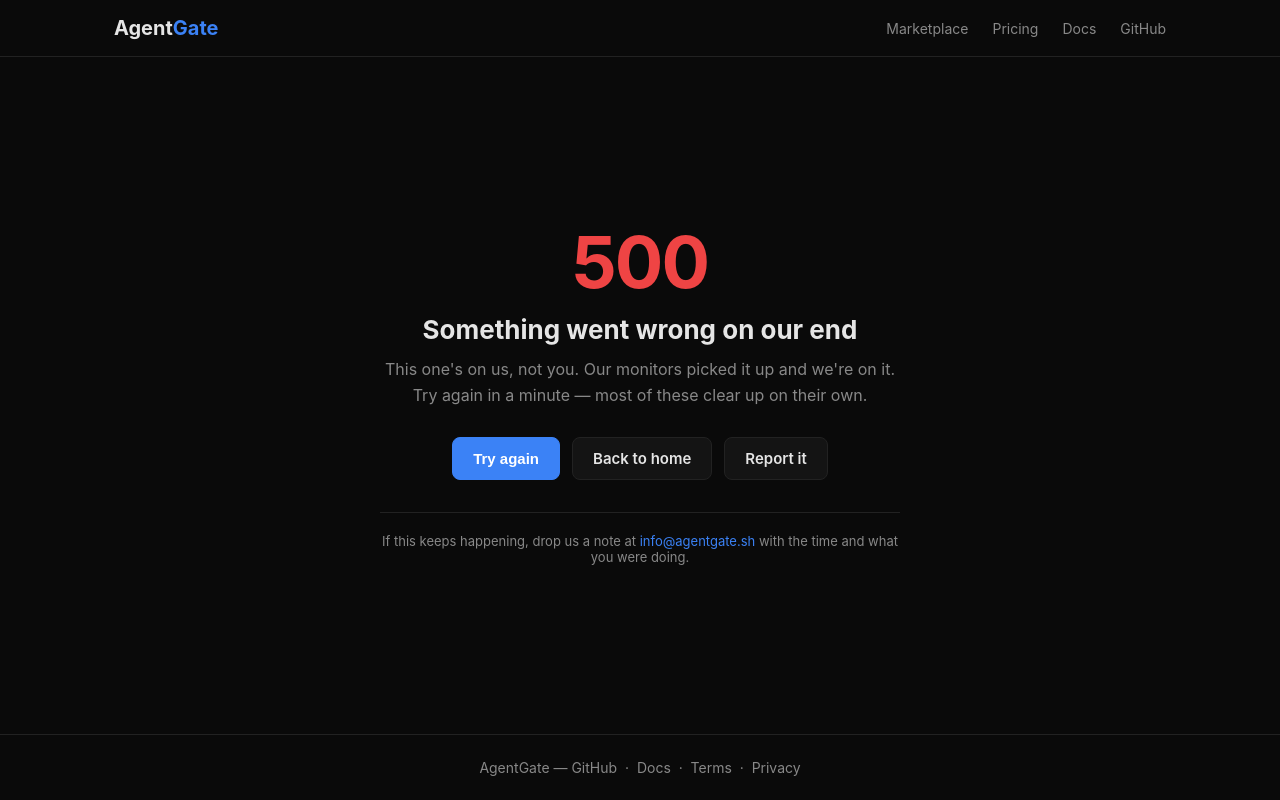
After one commit to agentgatesh/agentgate, a Python web app: template src/agentgate/server/templates/500.html in a window 1280 px wide. The commit adds this page. Run offline with Jinja, Linux system fonts and the light colour scheme; the template is opened without the code that fills it, so the values that code supplies are empty.

Commit message:
pre-launch polish: custom 500 page, branded OpenAPI /docs, refreshed CLAUDE.md
- 500 page (templates/500.html): when a browser hits an uncaught
  server error we now serve a friendly HTML shell ("Something went
  wrong on our end — try again", with Reload / Home / Report buttons)
  instead of the bare proxy 502 / stack trace. API clients (non-HTML
  Accept) keep receiving `{"detail": "Internal server error"}` so the
  JSON contract isn't broken.
- Catch-all exception handler: logs the full traceback server-side
  (via `logging.getLogger("agentgate").exception`) and never leaks it
  to the response.
- OpenAPI: /docs (Swagger UI), /redoc, /openapi.json now carry a proper
  title, summary, description, contact, and AGPL licence block. Added
  "API reference" to the footer partial so developers discover it.
- Split the health route into two (/health and /v1/health) with
  distinct operation_ids to silence FastAPI's "duplicate Operation ID"
  warning. /v1/health stays out of the OpenAPI schema.
- CLAUDE.md: bumped to session #55 and moved status from "FASE 1 — Il
  Deployer (in corso)" to "PRE-LAUNCH — prodotto tecnicamente maturo,
  in attesa del lancio pubblico". The old text was stale by ~50 sessions.

3 new tests. 411 pass.

```diff
--- /dev/null
+++ b/src/agentgate/server/templates/500.html
@@ -0,0 +1,123 @@
+<!DOCTYPE html>
+<html lang="en">
+<head>
+    <meta charset="UTF-8">
+    <meta name="viewport" content="width=device-width, initial-scale=1.0">
+    <link rel="icon" type="image/svg+xml" href="/static/favicon.svg">
+    <title>Something went wrong — AgentGate</title>
+    <meta name="description" content="We hit a snag on our end. Our monitors have picked it up and we're on it.">
+    <meta name="robots" content="noindex, nofollow">
+    <style>
+        * { margin: 0; padding: 0; box-sizing: border-box; }
+        :root {
+            --bg: #0a0a0a; --surface: #141414; --border: #222;
+            --text: #e5e5e5; --text-muted: #888;
+            --accent: #3b82f6; --accent-hover: #60a5fa;
+            --red: #ef4444;
+        }
+        body {
+            font-family: -apple-system, BlinkMacSystemFont, "Segoe UI", Roboto, sans-serif;
+            background: var(--bg); color: var(--text);
+            min-height: 100vh; display: flex; flex-direction: column;
+            -webkit-font-smoothing: antialiased;
+        }
+        a { color: var(--accent); text-decoration: none; }
+        a:hover { color: var(--accent-hover); }
+        .container { max-width: 1100px; margin: 0 auto; padding: 0 24px; }
+        nav { border-bottom: 1px solid var(--border); padding: 16px 0; }
+        nav .container { display: flex; justify-content: space-between; align-items: center; }
+        .logo { font-size: 20px; font-weight: 700; color: var(--text); }
+        .logo span { color: var(--accent); }
+        nav .links { display: flex; gap: 24px; font-size: 14px; }
+        nav .links a { color: var(--text-muted); }
+        nav .links a:hover { color: var(--text); }
+
+        .content {
+            flex: 1; display: flex; align-items: center; justify-content: center;
+            padding: 48px 24px; text-align: center;
+        }
+        .error-block { max-width: 520px; }
+        .code {
+            font-size: 72px; font-weight: 700; line-height: 1;
+            color: var(--red); letter-spacing: -2px; margin-bottom: 16px;
+        }
+        h1 { font-size: 26px; margin-bottom: 12px; }
+        .lead { color: var(--text-muted); font-size: 16px; line-height: 1.6; margin-bottom: 28px; }
+        .actions {
+            display: flex; gap: 12px; justify-content: center; flex-wrap: wrap;
+        }
+        .btn {
+            padding: 11px 20px; border-radius: 8px; font-weight: 600;
+            font-size: 15px; border: 1px solid var(--border);
+            background: var(--surface); color: var(--text);
+            cursor: pointer;
+        }
+        .btn-primary { background: var(--accent); border-color: var(--accent); color: #fff; }
+        .btn-primary:hover { background: var(--accent-hover); color: #fff; }
+        .btn:hover { border-color: var(--accent); color: var(--text); }
+
+        .meta {
+            margin-top: 32px; font-size: 13px; color: var(--text-muted);
+            padding-top: 20px; border-top: 1px solid var(--border);
+        }
+        .meta code {
+            background: var(--surface); padding: 2px 6px; border-radius: 4px;
+            font-size: 12px; color: var(--text);
+        }
+
+        footer {
+            border-top: 1px solid var(--border); padding: 24px 0;
+            text-align: center; color: var(--text-muted); font-size: 14px;
+        }
+        footer a { color: var(--text-muted); }
+        footer a:hover { color: var(--text); }
+    </style>
+</head>
+<body>
+<nav>
+    <div class="container">
+        <a href="/" class="logo">Agent<span>Gate</span></a>
+        <div class="links">
+            <a href="/marketplace">Marketplace</a>
+            <a href="/pricing">Pricing</a>
+            <a href="/guide">Docs</a>
+            <a href="https://github.com/agentgatesh/agentgate">GitHub</a>
+        </div>
+    </div>
+</nav>
+<div class="content">
+    <div class="error-block">
+        <div class="code">500</div>
+        <h1>Something went wrong on our end</h1>
+        <p class="lead">
+            This one's on us, not you. Our monitors picked it up and we're on it.
+            Try again in a minute &mdash; most of these clear up on their own.
+        </p>
+        <div class="actions">
+            <button class="btn btn-primary" onclick="window.location.reload()">Try again</button>
+            <a href="/" class="btn">Back to home</a>
+            <a href="https://github.com/agentgatesh/agentgate/issues" class="btn">Report it</a>
+        </div>
+        <div class="meta">
+            If this keeps happening, drop us a note at
+            <a href="mailto:info@agentgate.sh">info@agentgate.sh</a> with
+            the time and what you were doing.
+        </div>
+    </div>
+</div>
+<footer>
+    <div class="container">
+        <p>
+            AgentGate &mdash;
+            <a href="https://github.com/agentgatesh/agentgate">GitHub</a>
+            &nbsp;&middot;&nbsp;
+            <a href="/guide">Docs</a>
+            &nbsp;&middot;&nbsp;
+            <a href="/terms">Terms</a>
+            &nbsp;&middot;&nbsp;
+            <a href="/privacy">Privacy</a>
+        </p>
+    </div>
+</footer>
+</body>
+</html>
--- a/src/agentgate/server/templates/partials/_footer.html
+++ b/src/agentgate/server/templates/partials/_footer.html
@@ -6,6 +6,8 @@
             <a href="https://github.com/agentgatesh/agentgate">GitHub</a>
             &nbsp;&middot;&nbsp;
             <a href="/guide">Docs</a>
+            &nbsp;&middot;&nbsp;
+            <a href="/docs">API reference</a>
             &nbsp;&middot;&nbsp;
             <a href="/pricing">Pricing</a>
             &nbsp;&middot;&nbsp;
```
Also changed, not shown: src/agentgate/server/app.py (+74 -10 lines), tests/test_hardening.py (+32 -0 lines).
